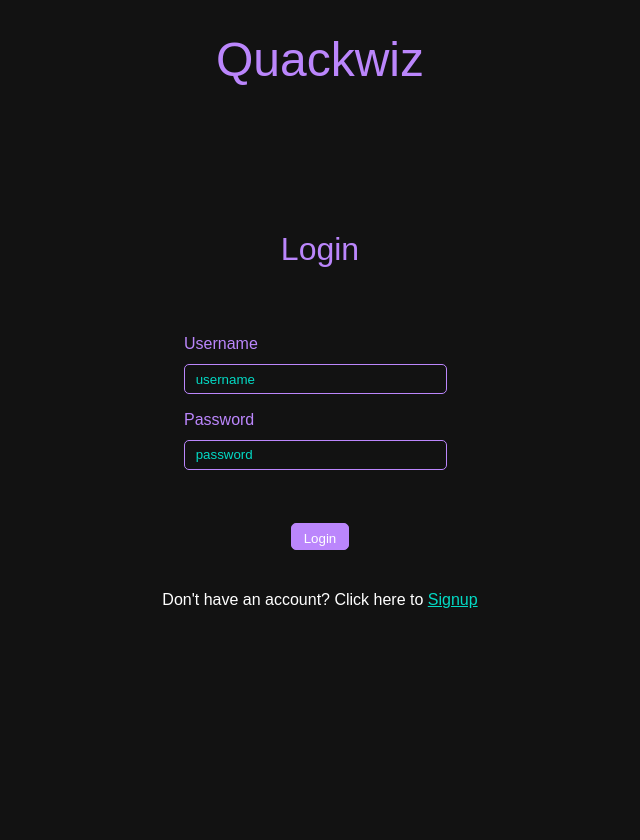
After one commit to Idfil02/TEC-WEB, a PHP site: page /login.html in a window 1280 px wide. The commit adds this page. Shown: the whole page, without its empty margins (320-960 px from the left). Run offline with PHP 8.4, Linux system fonts and the light colour scheme.

Commit message:
login.html

```diff
--- /dev/null
+++ b/database idea.txt
@@ -0,0 +1,5 @@
+tabella utenti : id, username, email, password
+
+tabella quiz:id, nome,descrizione, categoria, numero persone like, numero di volte giocato
+
+tabella domande:domande, risposte, risposta corretta, quiz (chiave esterna)
--- /dev/null
+++ b/login.html
@@ -0,0 +1,38 @@
+<!DOCTYPE html>
+<html lang="it">
+<head>
+    <meta charset="UTF-8">
+    <meta http-equiv="X-UA-Compatible" content="IE=edge">
+    <link rel="stylesheet" href="style.css" media="screen">
+
+</head>
+
+<body>
+    <header>
+       <h1>Quackwiz</h1>
+    </header>
+
+   <main>
+    <div class="login">
+        <h2>Login</h2>
+
+        <form>
+          <label for="username">Username</label>
+          <input type="username" id="username" name="username" placeholder="username" required>
+          <label for="password">Password</label>
+          <input type="password" id="password" name="password" placeholder="password" required>
+          <button type="submit">Login</button>
+        </form>
+
+      </div>
+
+      <p lang="en"> Don't have an account? Click here to <a href="../TEC-WEB/signup.html">Signup</a></p>
+   </main>
+
+   <footer>
+
+   </footer>
+
+</body>
+
+</html>
--- a/style.css
+++ b/style.css
@@ -20,8 +20,10 @@ html {
   line-height: 1.5em;
   margin: auto;
   background-color: var(--back);
+
 }
 
+/*aggiungere impostazioni alla sidebar se utente loggato*/
 body {
   /* display: flex; */
   min-height: 100vh;
@@ -39,3 +41,103 @@ body {
   border: 0;
   background-color: transparent;
 }
+
+h1{
+  background-color: var(--back);
+  color: var(--primary);
+  text-align: center;
+  font-size: 3em;
+font-style: normal;
+line-height: normal;
+font-weight: 300;
+margin-bottom: 3em;
+
+}
+
+.login {
+  width: 100%;
+  max-width: 25em;
+  margin: auto;
+  margin-bottom: 8em;
+  justify-content: center;
+  align-items: center;
+
+}
+.signup {
+  width: 100%;
+  max-width: 25em;
+  margin: auto;
+  margin-bottom: 13em;
+  justify-content: center;
+  align-items: center;
+}
+
+h2 {
+
+  color: var(--primary, #BB86FC);
+text-align: center;
+font-style: normal;
+font-size: 2em;
+line-height: normal;
+font-weight: 200;
+margin-bottom: 2em;
+}
+
+form {
+  width: 10em;
+  height: 8em;
+  margin: auto;
+  margin-left: 4em;
+background-color: var(--back);
+justify-content: center;
+align-items: center;
+
+}
+
+label {
+  display: block;
+  margin-bottom: 0.5em;
+  color: var(--primary);
+
+}
+
+input {
+  display: flex;
+width: 18em;
+padding: 0.5em 0.8em;
+border-radius: 5px;
+border: 1px solid var(--primary, #BB86FC);
+background: var(--back);
+color: var(--secondary);
+margin-bottom: 1em;
+}
+
+::-webkit-input-placeholder{ /* questo code funziona solo per Safari,Chrome,Opera*/
+  color: var(--secondary);
+}
+
+
+button {
+height: 2em;
+padding: 0.5em 0.9em;
+margin-top:  3em;
+margin-left: 8em;
+border-radius: 5px;
+border: 1px solid var(--primary, #BB86FC);
+background-color: var(--primary);
+color:white;
+}
+
+button:hover {
+  background-color: #991eb5;
+}
+
+p{
+  color: white;
+  margin: auto;
+  text-align: center;
+}
+
+a{
+  color: var(--secondary);
+}
```
Also changed, not shown: sidebar.html (added, +90 -0 lines), signup.html (added, +39 -0 lines).
